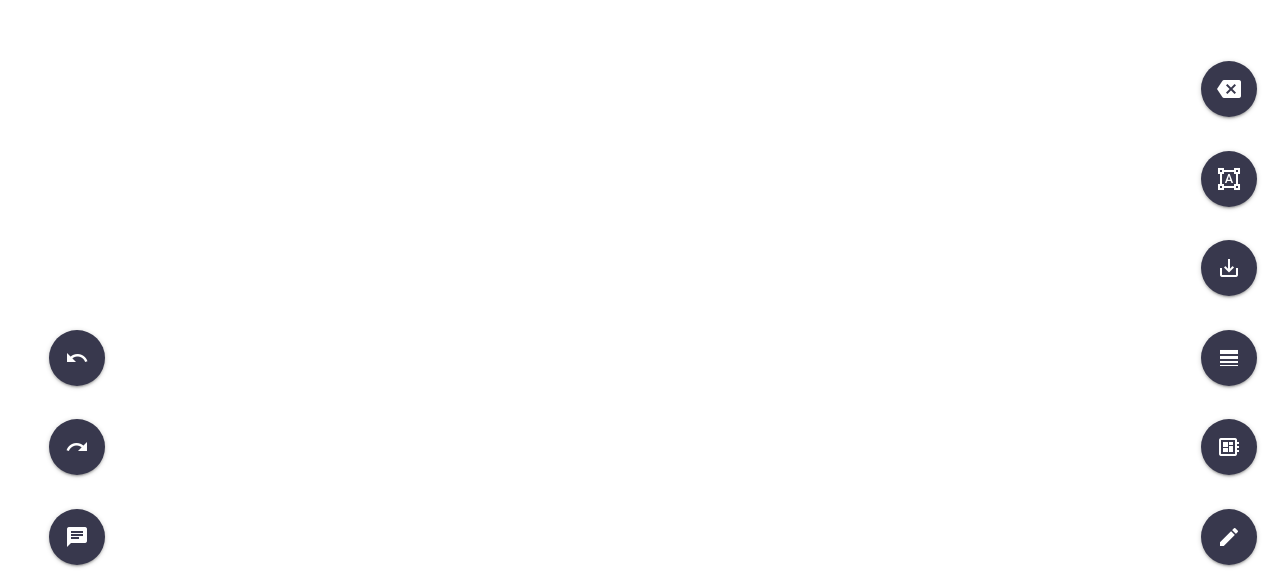
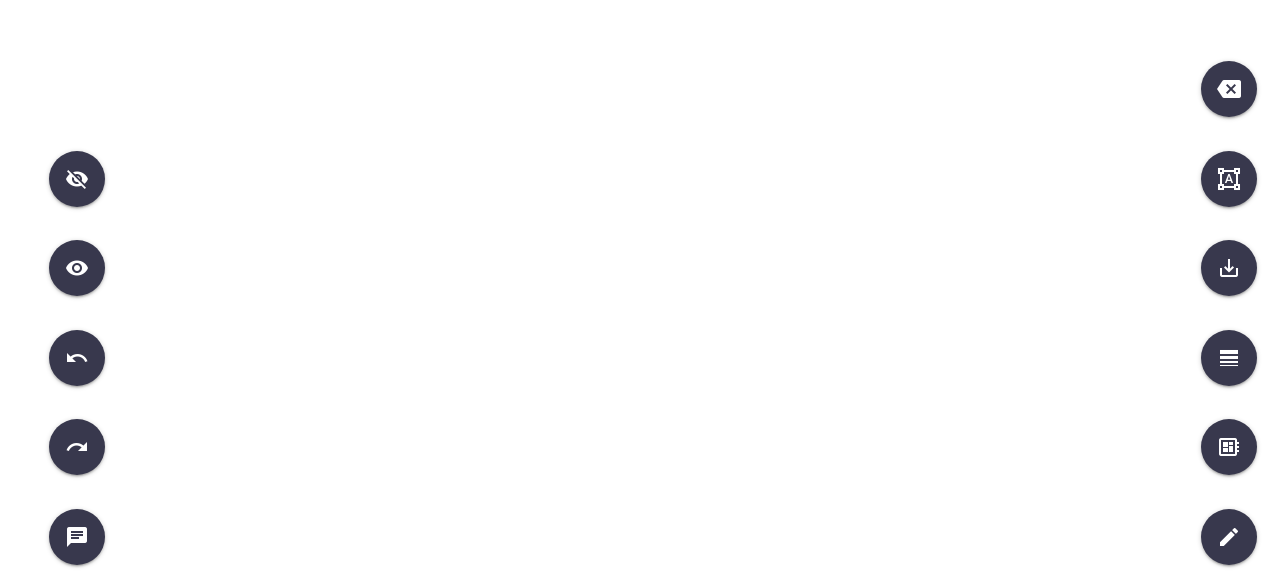
Before and after one commit to sig5/collab-web, a website: page views/arena.html in a window 1280 px wide. Shown: the part 212-800 px from the top of the page. Drawn offline with nearby package versions, Linux system fonts and the light colour scheme; files that its build step writes are made by us from their sources; no server answers.

Commit message:
added read only

```diff
--- a/views/arena.html
+++ b/views/arena.html
@@ -146,6 +146,14 @@
 
   <a href="#" class=" btn-floating btn-large colorpurple" onclick="redo()"><i class="material-icons">redo</i></a>
 </div>
+<div class="fixed-action-btn" id="read">
+
+  <a href="#" class=" btn-floating btn-large colorpurple" onclick="readonly()"><i class="material-icons">visibility</i></a>
+</div>
+<div class="fixed-action-btn" id="readnot">
+
+  <a href="#" class=" btn-floating btn-large colorpurple" onclick="readonlynot()"><i class="material-icons">visibility_off</i></a>
+</div>
 
 
 
--- a/views/css/arena.css
+++ b/views/css/arena.css
@@ -2,6 +2,14 @@
     color:white;
     margin-top: 10% !important;
 }
+#read{
+    margin-bottom: 21% ;
+    margin-right: 90%;
+  }
+  #readnot{
+    margin-bottom: 28% ;
+    margin-right: 90%;
+  }
 #undo{
     margin-bottom: 14% ;
     margin-right: 90%;
--- a/views/js/board.js
+++ b/views/js/board.js
@@ -459,3 +459,11 @@ img.onload = function(){
 img.src = a;
 
 }
+function readonly()
+    {
+        socket.emit('read-only','true');
+    }
+    function readonlynot()
+    {
+        socket.emit('read-only','false');
+    }
```
Also changed, not shown: server.js (+36 -3 lines).
